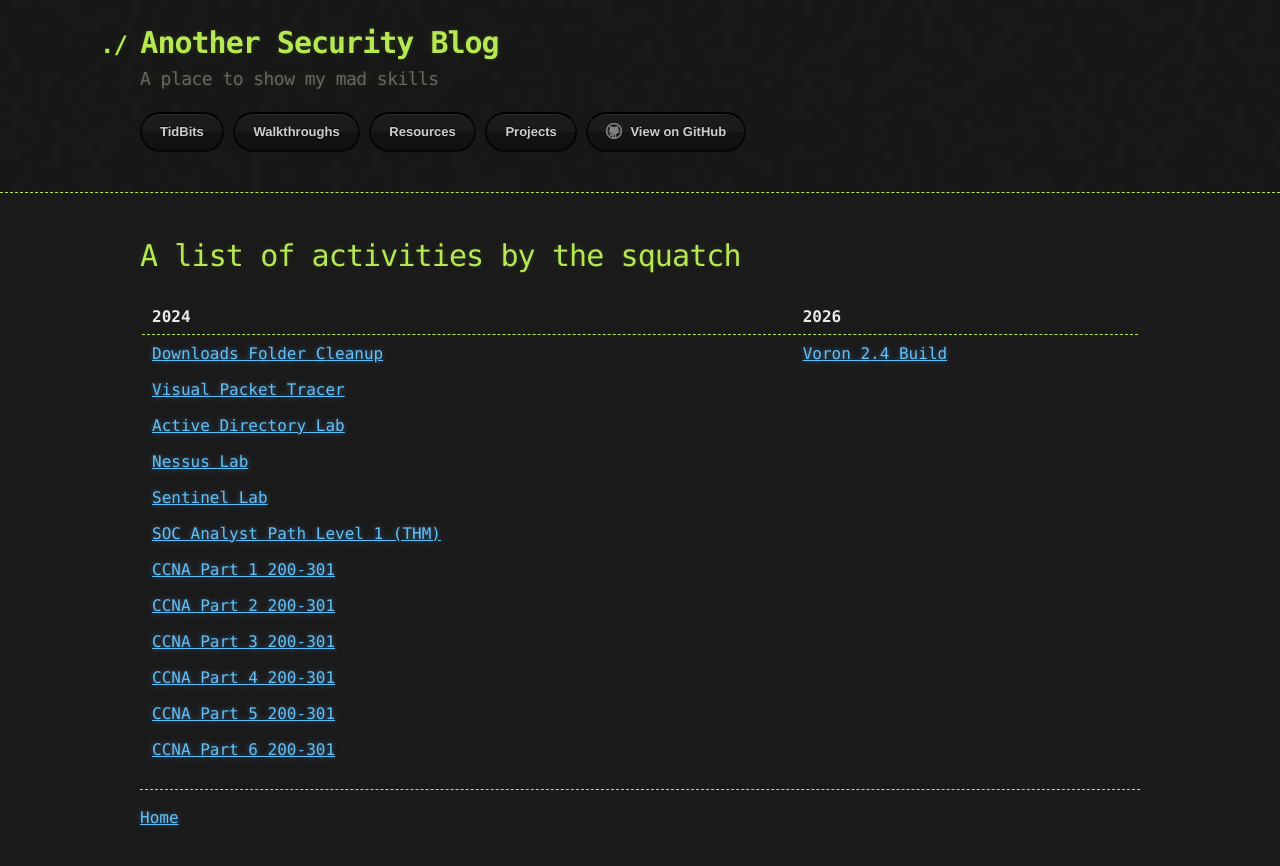
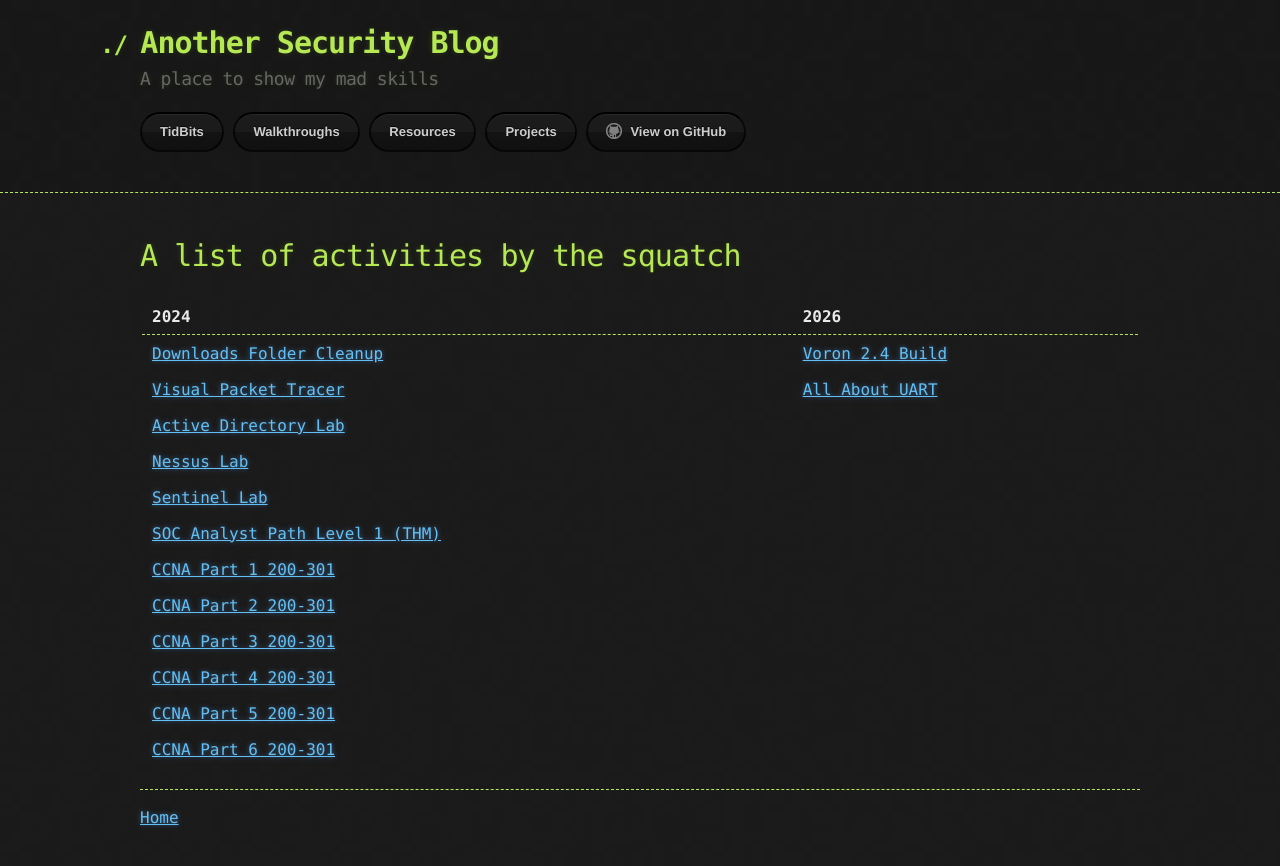
Before and after one commit to CyberCasquatch/cybercasquatch.github.io, a Jekyll site: the page built from Projects.md, in a window 1280 px wide. Shown: the top 866 px of the page. Built offline with Jekyll 4.4.1, drawn with Linux system fonts in a browser that asks for light colours.

Commit message:
Update Projects.md with new project entry
Added 'All About UART' project to 2026 section.

```diff
--- a/Projects.md
+++ b/Projects.md
@@ -11,7 +11,7 @@
 | 2024                                                                                   | 2026        |
 |:---------------------------------------------------------------------------------------|:------------|
 | [Downloads Folder Cleanup](_posts/Projects/Python/2024-03-01-Download-file-cleanup.md) | [Voron 2.4 Build](_posts/Projects/2026-01-20-Big-Iron.md)|
-| [Visual Packet Tracer](_posts/Projects/Python/2024-03-05-Visual-Packet_tracer.md)      |             |
+| [Visual Packet Tracer](_posts/Projects/Python/2024-03-05-Visual-Packet_tracer.md)      | [All About UART](_posts/Projects/2026-04-03-AllAboutUART.md)|
 | [Active Directory Lab](_posts/Projects/2024-03-10-ActiveDirectoryLab.md)               |             |
 | [Nessus Lab](_posts/Projects/2024-03-21-NessusLab.md)                                  |             |
 | [Sentinel Lab](_posts/Projects/2024-04-20-SentinelSIEMLab.md)                          |             |
```
